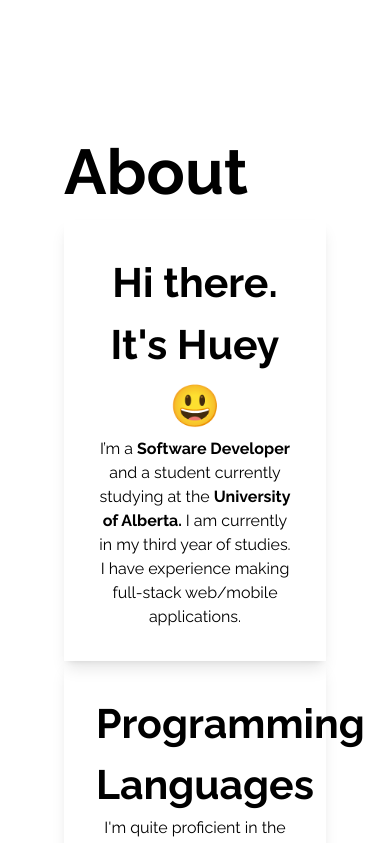
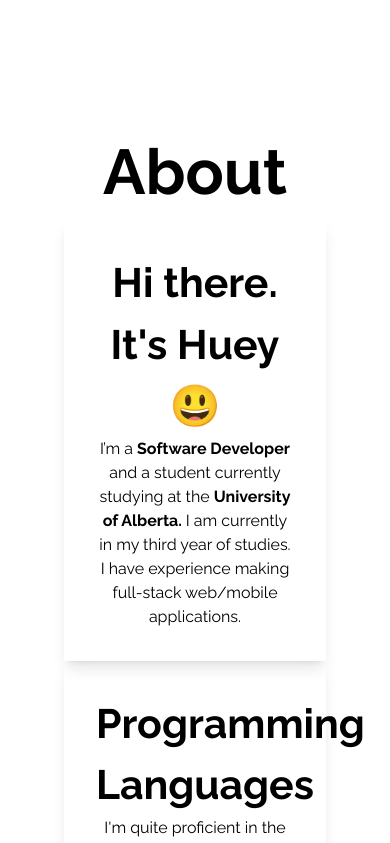
Before and after one commit to philiponions/portfolio, a Next.js app: page / in a window 390 px wide. Shown: the part 1240-2083 px from the top of the page. Built offline with nearby package versions, Linux system fonts and the light colour scheme.

Commit message:
Consistency on titles

```diff
--- a/src/pages/home.js
+++ b/src/pages/home.js
@@ -58,7 +58,7 @@ export default function Home() {
            <div class="p-16" id="section-2">
 
                 <Section>
-                    <h3 class="text-3xl font-extrabold ">About</h3>
+                    <h3 class="text-3xl font-extrabold text-center lg:text-left">About</h3>
                 </Section>
                 <div>
                     <Section>
@@ -123,7 +123,7 @@ export default function Home() {
                     </Section>
                     <Section>
                         <div class="shadow-lg pt-8 px-8 my-10">
-                            <h1 class="text-2xl font-bold text-center md:text-start">
+                            <h1 class="text-3xl font-extrabold text-center lg:text-left">
                             Work Experience
                             </h1>
                             <div className={raleway.className}>
@@ -171,7 +171,7 @@ export default function Home() {
            <div class="px-16">
                     <Section>
                         <div id="section-3"/>
-                        <h3 class="text-3xl font-extrabold">Projects</h3>
+                        <h3 class="text-3xl font-extrabold text-center lg:text-left">Projects</h3>
                         <div class="flex grid grid-cols-1 md:grid-cols-2 lg:grid-cols-3 items-center gap-4">
                             <a target="_blank" href="https://who-is-teaching.netlify.app/"><Project src="../images/whoisteaching.png" name="Who-is-Teaching?" desc="A website that allows you to view ratings of the professors who are currently teaching at uAlberta"/></a>
                             <a target="_blank" href="https://www.youtube.com/watch?v=wD61rurNSts"><Project src="../images/qradventure.png" name="QRAdventure" desc="An android game that gamifies the collection of scanning QR Codes!"/></a>
```
